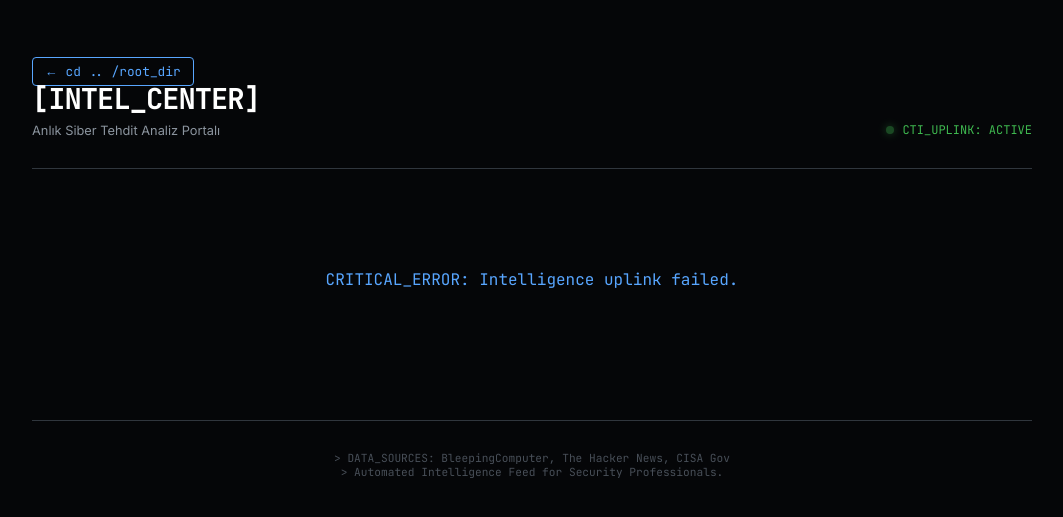
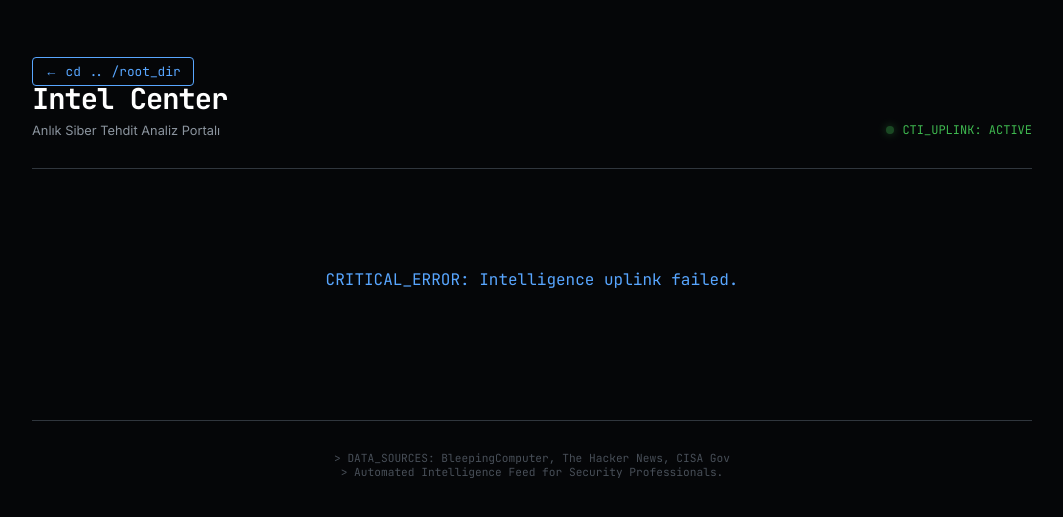
Before and after one commit to cybergungor/cybergungor.github.io, a Jekyll site: the page built from news.html, in a window 1280 px wide. Shown: the top 517 px of the page, without its empty margins (108-1171 px from the left). Built offline with Jekyll 4.4.1, drawn with Linux system fonts in a browser that asks for light colours.

Commit message:
Update news.html

```diff
--- a/news.html
+++ b/news.html
@@ -7,9 +7,9 @@
 <head>
     <meta charset="UTF-8">
     <meta name="viewport" content="width=device-width, initial-scale=1.0">
-    <title>[INTEL_CENTER] // Tactical Feed</title>
+    <title>Intel Center | Live // Tactical Feed</title>
 
-    <link rel="icon" type="image/png" href="https://img.icons8.com/flat-round/64/shield.png?v=2">
+    <link rel="icon" type="image/png" href="assets/images/CYBER.png">
 
     <link href="https://fonts.googleapis.com/css2?family=Inter:wght@400;500;600&family=JetBrains+Mono:wght@400;700&display=swap" rel="stylesheet">
     <style>
@@ -60,7 +60,7 @@
 
     <header class="news-header">
         <div>
-            <h1>[INTEL_CENTER]</h1>
+            <h1>Intel Center</h1>
             <p style="color:var(--text-muted); font-size:0.8rem; margin:5px 0 0;">Anlık Siber Tehdit Analiz Portalı</p>
         </div>
         <div class="live-indicator"><span class="pulse"></span> CTI_UPLINK: ACTIVE</div>
```
